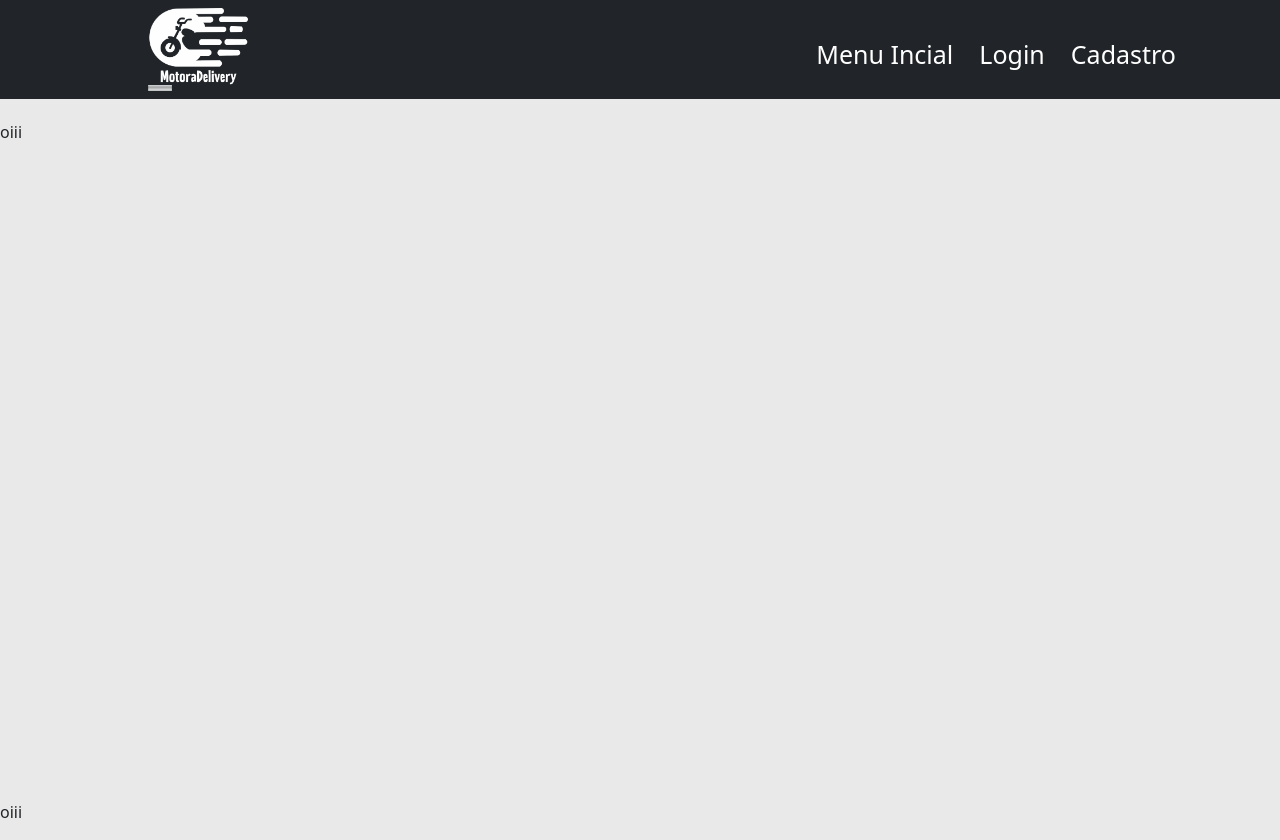
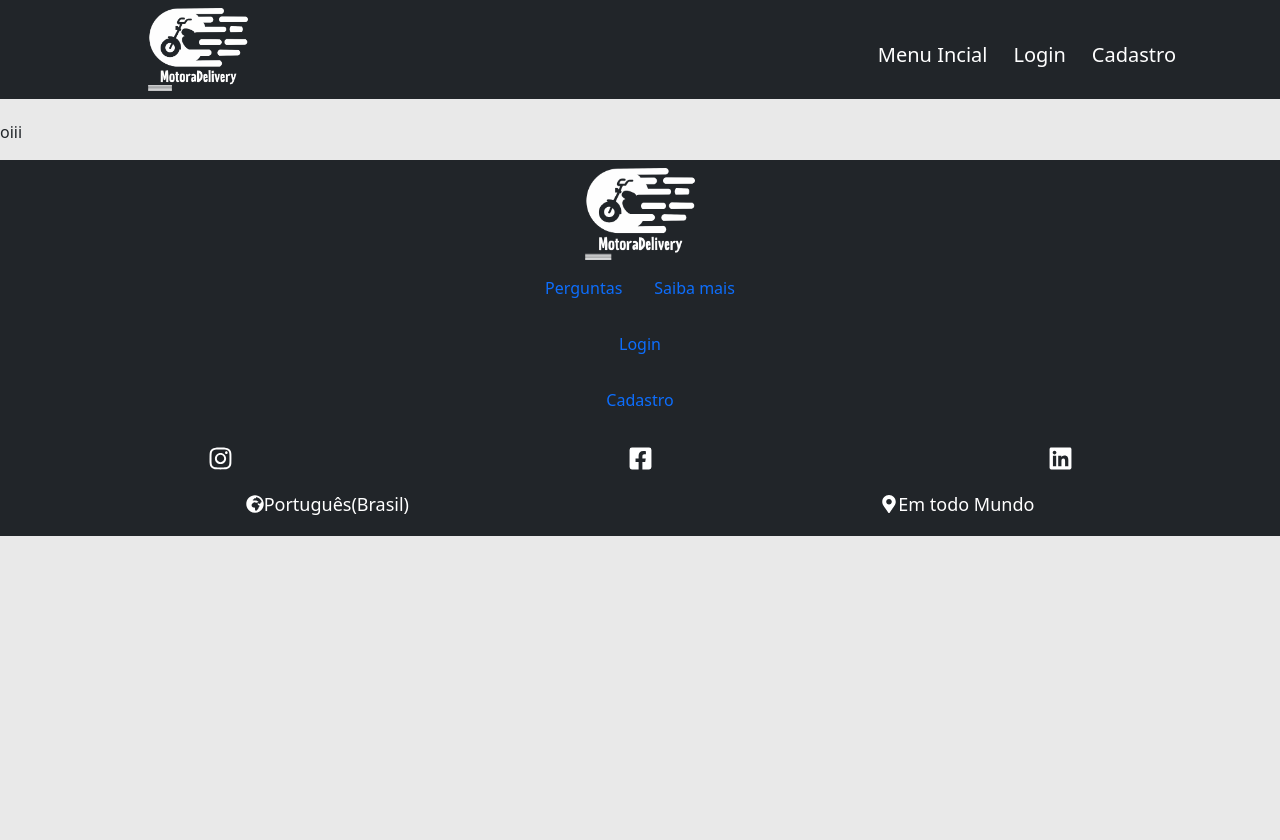
Before and after one commit to Groisa/MotoraDelivery, a React (Create React App) app in the folder front-end/: page / in a window 1280 px wide. After the commit the page ends 800 px from the top, so only its background shows below. Built offline with nearby package versions, Linux system fonts and the light colour scheme.

Commit message:
implementa footer

```diff
--- a/front-end/src/Components/Layout/footer.tsx
+++ b/front-end/src/Components/Layout/footer.tsx
@@ -1,5 +1,79 @@
-export function Footer () {
+import { Navbar, Nav } from "react-bootstrap";
+import { Link } from "react-router-dom";
+import styled from "styled-components";
+import logo from '../../img/Logo.png'
+import { FaInstagram, FaFacebookSquare, FaLinkedin, FaGlobeAfrica, FaMapMarkerAlt} from 'react-icons/fa';
+export function Footer() {
     return (
-        <p>oiii</p>
+        <footer>
+            <StyledNavBar bg='dark' variant='dark'>
+                <img src={logo} width={110} alt='logo fox entregas' />
+                <div className='d-flex pt-2'>
+                    <Nav.Link as={Link} to='/'>
+                        <p>Perguntas</p>
+                    </Nav.Link>
+                    <Nav.Link as={Link} to='/'>
+                        <p>Saiba mais</p>
+                    </Nav.Link>
+                </div>
+                <DivStyled>
+                    <Nav.Link as={Link} to='/'>
+                        <p>Login</p>
+                    </Nav.Link>
+                    <Nav.Link as={Link} to='/'>
+                        <p>Cadastro</p>
+                    </Nav.Link>
+                </DivStyled>
+                <DivStyledIconsMedia>
+                    <FaInstagram/>
+                    <FaFacebookSquare/>
+                    <FaLinkedin/>
+                </DivStyledIconsMedia>
+                <DivStyledIconsGeral>
+                    <DivStyledDataLocal>
+                        <FaGlobeAfrica/>
+                        <span>Português(Brasil)</span>
+                    </DivStyledDataLocal>
+                    <DivStyledDataLocal>
+                        <FaMapMarkerAlt/>
+                        <span>Em todo Mundo</span>
+                    </DivStyledDataLocal>
+                </DivStyledIconsGeral>
+            </StyledNavBar>
+        </footer>
     )
 }
+const DivStyledDataLocal = styled.div`
+    display: flex;
+    justify-content: center;
+    align-items: center;
+`
+const DivStyled = styled.div`
+    display: flex;
+    flex-direction: column;
+    justify-content: center;
+    align-items: center;
+    text-align: center;
+`
+const DivStyledIconsGeral = styled.div`
+    padding: 10px;
+    width: 100%;
+    display: flex;
+    justify-content: space-around;
+    font-size: 18px;
+    color: #fff;
+`
+const DivStyledIconsMedia = styled.div`
+    width: 100%;
+    font-size: 25px ;
+    color: #fff;
+    display: flex;
+    padding: 10px;
+    justify-content: space-around;
+`
+const StyledNavBar = styled(Navbar)`
+    display: flex;
+    flex-direction: column;
+    justify-content: center;
+    align-items: center;
+`
--- a/front-end/src/Components/Layout/header.tsx
+++ b/front-end/src/Components/Layout/header.tsx
@@ -56,10 +56,12 @@ export function Header() {
                         </NavOffCanvasFooter>
                     </Offcanvas.Body>
                 </Navbar.Offcanvas>
-                <Navbar.Brand as={Link} to='/'></Navbar.Brand>
-                <StyledCompleNav>
-                    <FaUserCircle />
-                </StyledCompleNav>
+                <Navbar.Brand as={Link} to='/'>
+                    <StyledCompleNav>
+                        <FaUserCircle />
+                        <BottonStyled variant='light'>Cadastre-se</BottonStyled>
+                    </StyledCompleNav>
+                </Navbar.Brand>
             </Container>
         </Navbar>
 
@@ -71,8 +73,11 @@ const LogoLgWindow = styled.div`
         display: block;
     }
 `
+const BottonStyled = styled(Button)`
+    margin-left: 10px;
+`
 const StyledCompleNav = styled.div`
-    color: #fff;
+        color: #fff;
         font-size: 30px;
     @media(min-width: 992px) {
         display:none;
@@ -107,5 +112,6 @@ const DivNavLink = styled.div`
     @media(min-width: 992px) {
         color: white;
         margin-left: 10px;
+        font-size: 20px;
     }
 `
--- a/front-end/src/Components/Layout/index.tsx
+++ b/front-end/src/Components/Layout/index.tsx
@@ -9,7 +9,7 @@ export const Layout: React.FC<Props> = ( { children } ) => {
     return (
         <>
             <Header/>
-            <MainStyled className="vh-100">
+            <MainStyled className="h-100">
                 { children }
             </MainStyled>
             <Footer/>
```
